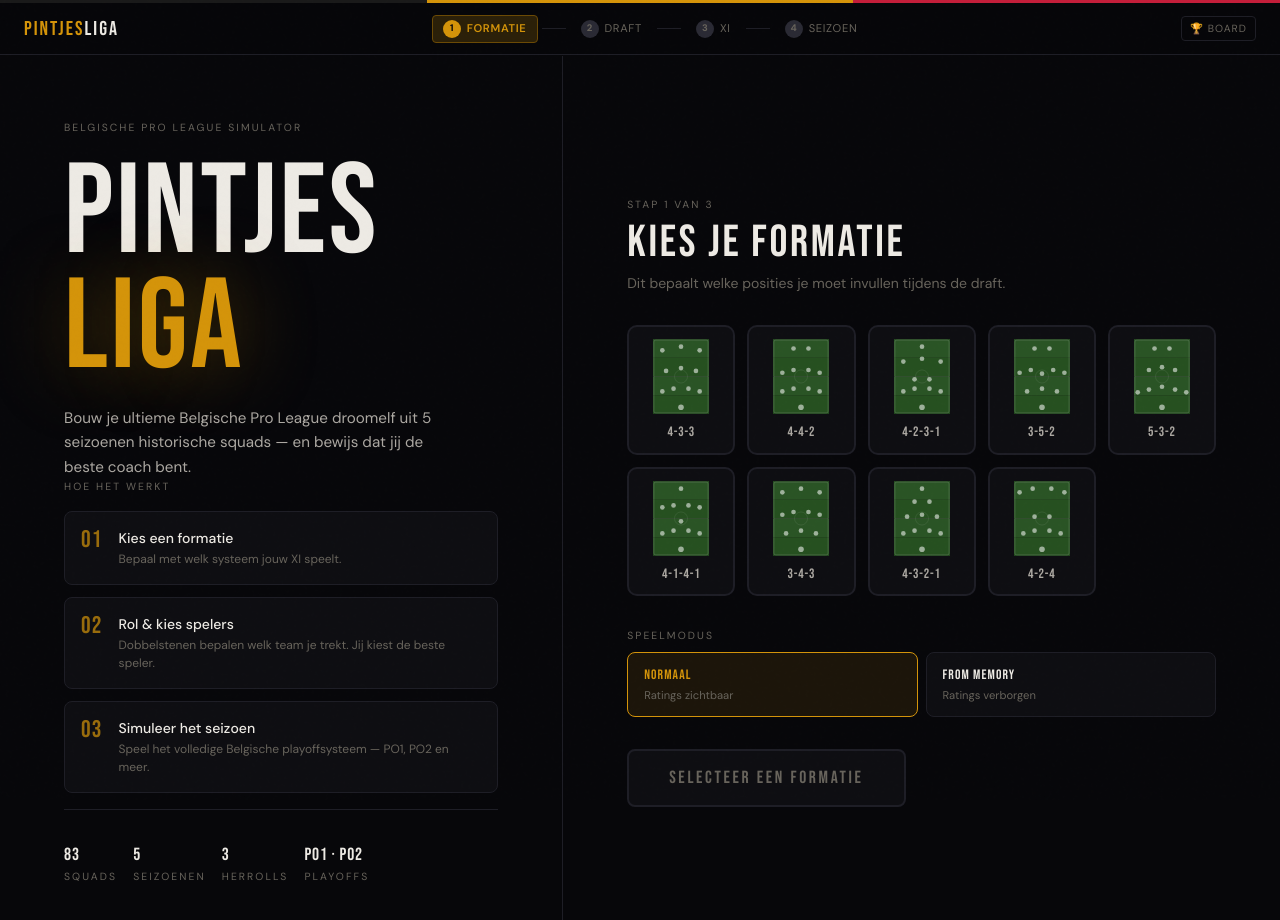
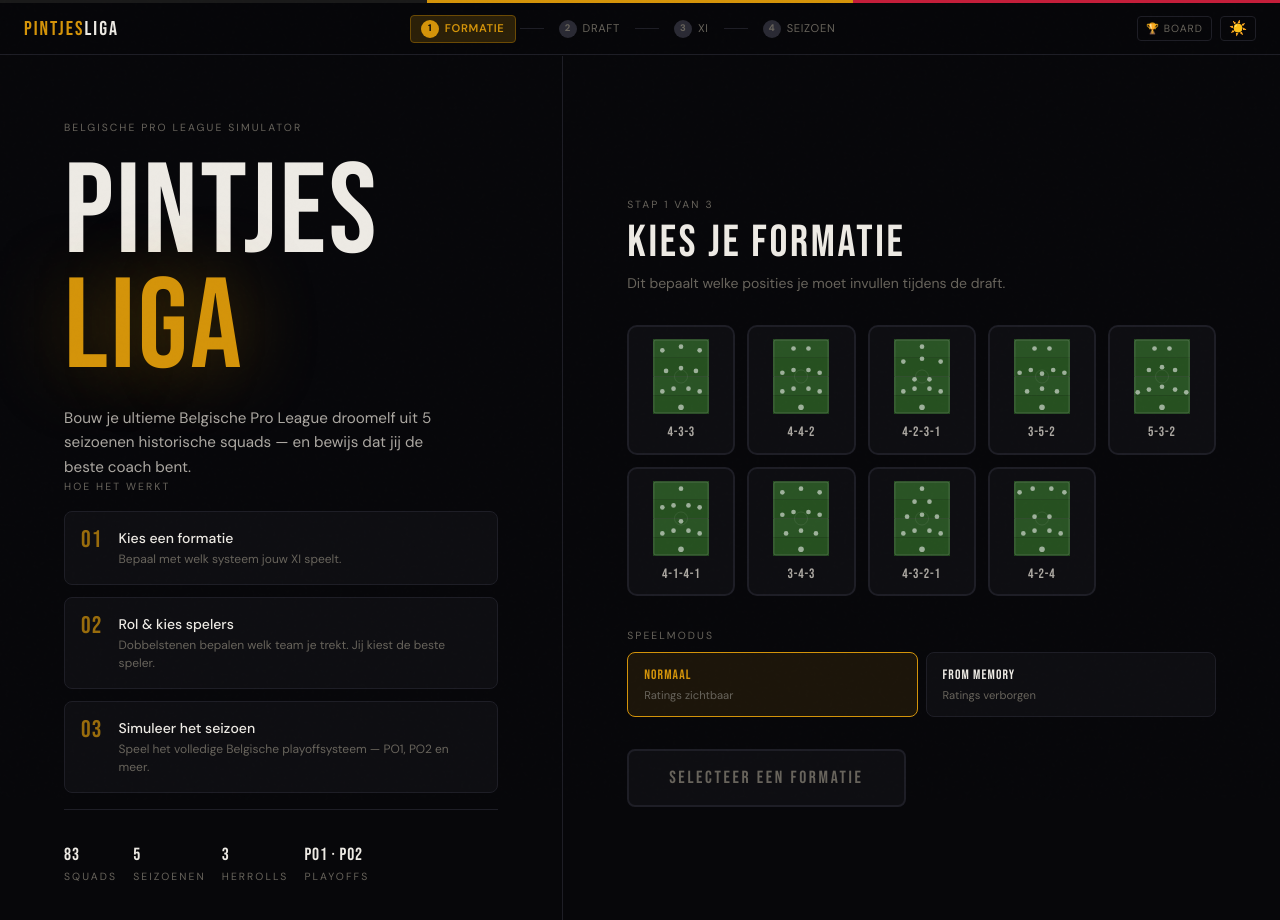
Before and after one commit to SebastienVanlede/pintjesliga, a Next.js app: page / in a window 1280 px wide. Shown: the top 920 px of the page. Built offline with nearby package versions, Linux system fonts and the light colour scheme.

Commit message:
Feat: dark/light mode toggle + nieuwe draft zelfde formatie

```diff
--- a/app/globals.css
+++ b/app/globals.css
@@ -17,6 +17,27 @@
   --muted:       #68645C;
   --pitch:       #2A5425;
   --pitch-alt:   #265020;
+  --nav-bg:      rgba(7,7,10,0.88);
+}
+
+[data-theme="light"] {
+  --bg:          #F5F2EE;
+  --surface:     #EDEAE4;
+  --surface-2:   #E4E0D8;
+  --border:      #D0CBC0;
+  --border-2:    #BDB8B0;
+  --gold:        #B8780A;
+  --gold-light:  #D4940A;
+  --gold-dim:    #B8780A;
+  --gold-glow:   rgba(184,120,10,0.14);
+  --red:         #C41E3A;
+  --red-dim:     rgba(196,30,58,0.12);
+  --text:        #1C1A16;
+  --text-2:      #5C5850;
+  --muted:       #8C8880;
+  --pitch:       #2A5425;
+  --pitch-alt:   #265020;
+  --nav-bg:      rgba(245,242,238,0.92);
 }
 
 @theme inline {
@@ -55,6 +76,7 @@
   z-index: 9999;
   opacity: 0.28;
 }
+[data-theme="light"] body::after { opacity: 0.10; }
 
 /* Page wrapper — accounts for fixed nav height */
 .page-root {
--- a/app/layout.tsx
+++ b/app/layout.tsx
@@ -2,6 +2,7 @@
 import { Bebas_Neue, DM_Sans } from 'next/font/google';
 import { Analytics } from '@vercel/analytics/next';
 import Nav from '@/components/Nav';
+import ThemeApplier from '@/components/ThemeApplier';
 import './globals.css';
 
 const bebasNeue = Bebas_Neue({
@@ -26,6 +27,7 @@
   return (
     <html lang="nl" className={`${bebasNeue.variable} ${dmSans.variable}`}>
       <body>
+        <ThemeApplier />
         <Nav />
         <div className="page-root">{children}</div>
         <Analytics />
--- a/app/xi/page.tsx
+++ b/app/xi/page.tsx
@@ -8,7 +8,7 @@
 
 export default function XIPage() {
   const router = useRouter();
-  const { formation, pickedPlayers, reset } = useGameStore();
+  const { formation, pickedPlayers, reset, resetKeepFormation } = useGameStore();
 
   useEffect(() => {
     if (!formation || pickedPlayers.length < 11) router.replace('/');
@@ -94,6 +94,23 @@
             onMouseLeave={e => { (e.currentTarget as HTMLButtonElement).style.transform = 'scale(1)'; }}
           >
             Simuleer het Seizoen →
+          </button>
+          <button
+            onClick={() => { resetKeepFormation(); router.push('/draft'); }}
+            style={{
+              fontFamily: 'var(--font-display)',
+              fontSize: '0.85rem',
+              letterSpacing: '0.1em',
+              padding: '10px 0',
+              width: '100%',
+              background: 'transparent',
+              color: 'var(--text)',
+              border: '1px solid var(--border)',
+              borderRadius: 8,
+              cursor: 'pointer',
+            }}
+          >
+            Nieuwe draft ({formation})
           </button>
           <button
             onClick={() => { reset(); router.push('/'); }}
--- a/components/Nav.tsx
+++ b/components/Nav.tsx
@@ -19,7 +19,7 @@
 
 export default function Nav() {
   const pathname = usePathname();
-  const { formation, pickedPlayers, simulatedSeason } = useGameStore();
+  const { formation, pickedPlayers, simulatedSeason, theme, setTheme } = useGameStore();
   const currentStep = currentStepIndex(pathname);
 
   const stepReachable = [
@@ -44,7 +44,7 @@
       {/* Nav bar */}
       <div
         style={{
-          background: 'rgba(7,7,10,0.88)',
+          background: 'var(--nav-bg)',
           borderBottom: '1px solid var(--border)',
           height: 52,
           display: 'flex',
@@ -135,7 +135,8 @@
           })}
         </nav>
 
-        {/* Leaderboard link */}
+        {/* Right actions */}
+        <div style={{ display: 'flex', alignItems: 'center', gap: 8 }}>
           <Link
             href="/leaderboard"
             style={{
@@ -152,6 +153,24 @@
           >
             🏆 Board
           </Link>
+          <button
+            onClick={() => setTheme(theme === 'dark' ? 'light' : 'dark')}
+            title={theme === 'dark' ? 'Schakel naar licht' : 'Schakel naar donker'}
+            style={{
+              background: 'transparent',
+              border: '1px solid var(--border)',
+              borderRadius: 4,
+              padding: '4px 8px',
+              cursor: 'pointer',
+              fontSize: '0.9rem',
+              lineHeight: 1,
+              color: 'var(--muted)',
+              transition: 'all 0.15s',
+            }}
+          >
+            {theme === 'dark' ? '☀️' : '🌙'}
+          </button>
+        </div>
       </div>
     </header>
   );
--- /dev/null
+++ b/components/ThemeApplier.tsx
@@ -0,0 +1,11 @@
+'use client';
+import { useEffect } from 'react';
+import { useGameStore } from '@/lib/store';
+
+export default function ThemeApplier() {
+  const theme = useGameStore(s => s.theme);
+  useEffect(() => {
+    document.documentElement.setAttribute('data-theme', theme);
+  }, [theme]);
+  return null;
+}
--- a/lib/store.ts
+++ b/lib/store.ts
@@ -11,6 +11,7 @@
   teamName: string;
   draftMode: 'normal' | 'blind';
   simSeason: string;
+  theme: 'dark' | 'light';
 
   setFormation: (f: Formation) => void;
   pickPlayer: (p: PickedPlayer) => void;
@@ -18,7 +19,9 @@
   setTeamName: (n: string) => void;
   setDraftMode: (m: 'normal' | 'blind') => void;
   setSimSeason: (s: string) => void;
+  setTheme: (t: 'dark' | 'light') => void;
   reset: () => void;
+  resetKeepFormation: () => void;
 }
 
 export const useGameStore = create<GameState>()(
@@ -31,6 +34,7 @@
       teamName: 'Mijn Droomelftal',
       draftMode: 'normal',
       simSeason: '2024-25',
+      theme: 'dark',
 
       setFormation: (formation) =>
         set({ formation, pickedPlayers: [], currentPositionIndex: 0, simulatedSeason: null }),
@@ -49,8 +53,13 @@
 
       setSimSeason: (simSeason) => set({ simSeason }),
 
+      setTheme: (theme) => set({ theme }),
+
       reset: () =>
         set({ formation: null, pickedPlayers: [], currentPositionIndex: 0, simulatedSeason: null }),
+
+      resetKeepFormation: () =>
+        set({ pickedPlayers: [], currentPositionIndex: 0, simulatedSeason: null }),
     }),
     {
       name: 'pintjesliga-state',
@@ -62,6 +71,7 @@
         teamName:         state.teamName,
         draftMode:        state.draftMode,
         simSeason:        state.simSeason,
+        theme:            state.theme,
       }),
     }
   )
```
Lines whose indentation alone changed are shown as unchanged.
